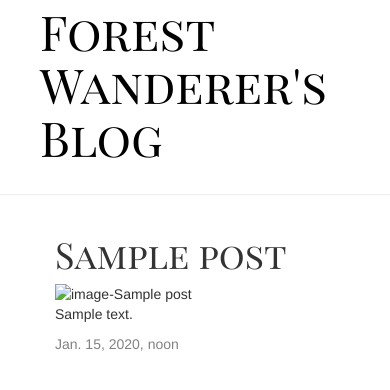
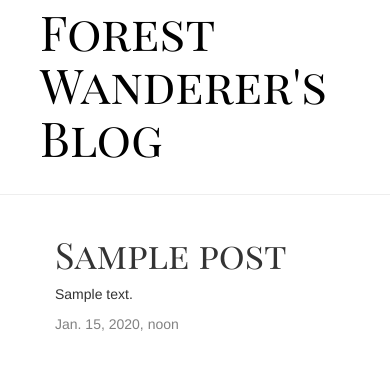
Before and after one commit to olga-black/my-first-blog, a Django app: page /post/1/ in a window 390 px wide. Shown: the part 124-514 px from the top of the page. Run offline with Django 3.2, Linux system fonts and the light colour scheme; tables that the repository leaves empty hold one stand-in row (values such as "Sample post"); some libraries are stand-ins or nearby versions.

Commit message:
Improved mobile font scaling and cleaned up some mess

```diff
--- a/blog/templates/blog/base.html
+++ b/blog/templates/blog/base.html
@@ -4,16 +4,16 @@
         <title>Forest Wanderer's blog</title>
         <link rel="stylesheet" href="//maxcdn.bootstrapcdn.com/bootstrap/3.2.0/css/bootstrap.min.css">
         <link rel="stylesheet" href="//maxcdn.bootstrapcdn.com/bootstrap/3.2.0/css/bootstrap-theme.min.css">
-         <link href="https://fonts.googleapis.com/css?family=Playfair+Display+SC" rel="stylesheet" type="text/css">
+        <link href="https://fonts.googleapis.com/css?family=Playfair+Display+SC" rel="stylesheet" type="text/css">
         <link rel="stylesheet" href="{% static 'css/blog.css' %}">
+        <meta name="viewport" content="width=device-width, initial-scale=1">
         <img src="../../static/media/header_image2.jpg" width="100%" alt="foggy forest" border="0">
     </head>
     <body>
 
             <div class="page-header">
-                <!–– <img src=""../../static/media/header_image.jpg" alt="header image" width="1000">
                 <div><h1>Forest Wanderer's Blog</h1></div>
-                <!–– <img src="../../static/media/header_image.jpg" width="1000" alt="header image"> <!–– this might be wrong >
+
            </div>
 
 
--- a/blog/templates/blog/post_detail.html
+++ b/blog/templates/blog/post_detail.html
@@ -3,7 +3,7 @@
 {% block content %}
     <div class="post">
         <h1>{{ post.title }}</h1>
-        <img src="{{ post.image.url }}" alt="image-{{ post.title }}">
+        <!–– <img src="{{ post.image.url }}" alt="image-{{ post.title }}">
         <p>{{ post.text|linebreaksbr }}</p>
         {% if post.published_date %}
             <div class="date">
```
